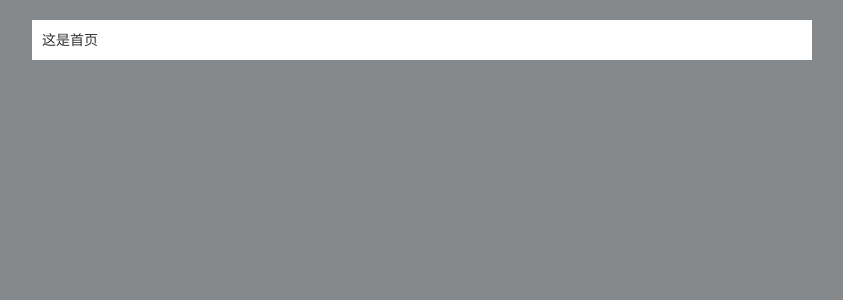
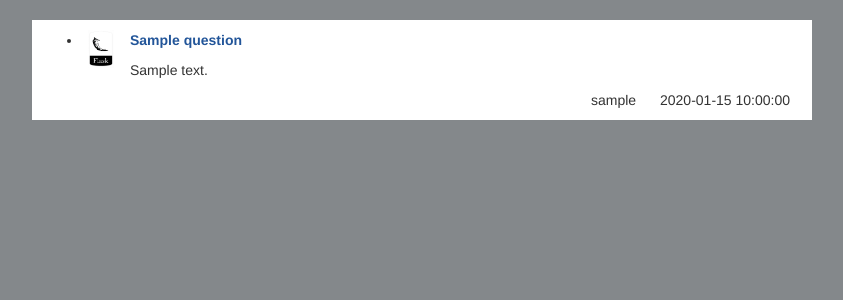
Before and after one commit to Yangwenyu/my_studyf, a Flask app: template templates/index.html in a window 1280 px wide. Shown: the part 52-352 px from the top of the page, without its empty margins (218-1061 px from the left). Run offline with Flask 2, Linux system fonts and the light colour scheme; the template is opened without the code that fills it: values that come from a table or form of the project are taken from there, others are empty; tables that the repository leaves empty hold one stand-in row (values such as "Sample post").

Commit message:
完成首页相关内容

```diff
--- a/flask_qa.py
+++ b/flask_qa.py
@@ -12,7 +12,10 @@ db.init_app(app)
 
 @app.route('/')
 def index():
-    return render_template('index.html')
+    context = {
+        'questions': Question.query.order_by('create_time desc').all()
+    }
+    return render_template('index.html', **context)
 
 
 @app.route('/login/', methods=['GET', 'POST'])
@@ -51,7 +54,7 @@ def register():
             if password1 != password2:
                 return "两次密码不相等"
             else:
-                user = User(telephone = telephone, username = username, password = password1)
+                user = User(telephone=telephone, username=username, password=password1)
                 db.session.add(user)
                 db.session.commit()
                 # 如果注册成功，跳转登录页面
@@ -81,6 +84,11 @@ def question():
         return redirect(url_for('index'))
 
 
+@app.route('/detail/<question_id>')
+def detail(question_id):
+    return render_template('detail.html')
+
+
 @app.context_processor
 def my_context_processor():
     user_id = session.get('user_id')
--- a/static/css/index.css
+++ b/static/css/index.css
@@ -2,3 +2,44 @@
 .logo{
     width: 80px;
 }
+
+.ul{
+    list-style: none;
+    padding-left: 0;
+}
+
+.ul .li{
+    border-bottom: 1px solid #eee;
+    overflow: hidden;
+    padding: 15px 0;
+}
+
+.avatar-group{
+    width: 38px;
+    height: 100%;
+    float: left;
+}
+
+.avatar-group .avatar{
+    width: 38px;
+    height: 38px;
+}
+
+.question-group{
+    float: left;
+    width: 660px;
+    margin-left: 10px;
+}
+
+.question-title a{
+    color: #259;
+    font-weight: 900;
+}
+
+.question-info{
+    text-align: right;
+}
+
+.question-info .question-author{
+    margin-right: 20px;
+}
--- a/templates/base.html
+++ b/templates/base.html
@@ -21,7 +21,7 @@
                     <span class="icon-bar"></span>
                     <span class="icon-bar"></span>
                 </button>
-                <a class="navbar-brand" href="#"><img class="logo"
+                <a class="navbar-brand" href="/"><img class="logo"
                                                       src="{{ url_for('static', filename='images/flask_logo.jpg') }}"
                                                       alt="logo图片"></a>
             </div>
--- a/templates/index.html
+++ b/templates/index.html
@@ -2,6 +2,26 @@
 
 {% block title %}首页{% endblock %}
 
+{% block head %}
+    <link rel="stylesheet" href="{{ url_for('static', filename='css/index.css') }}">
+{% endblock %}
+
 {% block main %}
-    这是首页
+    <ul class="question-list-group">
+        {% for question in questions %}
+            <li>
+                <div class="avatar-group">
+                    <img src="{{ url_for('static', filename='images/flask.jpg') }}" alt="头像图片" class="avatar">
+                </div>
+                <div class="question-group">
+                    <p class="question-title"><a href="#">{{ question.title }}</a></p>
+                    <p class="question-content">{{ question.content }}</p>
+                    <div class="question-info">
+                        <span class="question-author">{{ question.author.username }}</span>
+                        <span class="question-time">{{ question.create_time }}</span>
+                    </div>
+                </div>
+            </li>
+        {% endfor %}
+    </ul>
 {% endblock %}
```
Also changed, not shown: templates/detail.html (added, +11 -0 lines).
